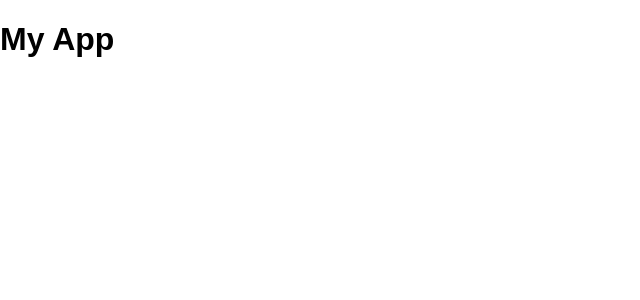
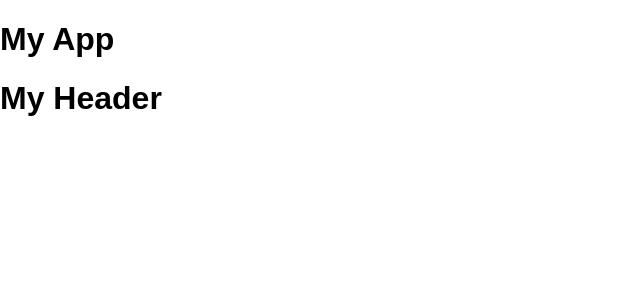
Before and after one commit to MyronTheDeveloper66/destiny, a React (Create React App) app: page / in a window 1280 px wide. Shown: the top 300 px of the page, without its empty margins (0-640 px from the left). Built offline with nearby package versions, Linux system fonts and the light colour scheme.

Commit message:
modified App and Header components for testing

```diff
--- a/src/App.js
+++ b/src/App.js
@@ -1,10 +1,14 @@
 import React, { Component } from 'react';
 import './App.css';
+import Header from './Components/Header';
 
 class App extends Component {
   render() {
     return (
-      <h1>My App</h1>
+      <div className = "myApp">
+        <h1>My App</h1>
+        <Header />
+      </div>
     );
   }
 }
--- a/src/Components/Header.js
+++ b/src/Components/Header.js
@@ -0,0 +1,11 @@
+import React, { Component } from 'react';
+
+class Header extends Component {
+    render() {
+        return (
+            <h1>My Header</h1>
+        );
+    }
+}
+
+export default Header;
```
